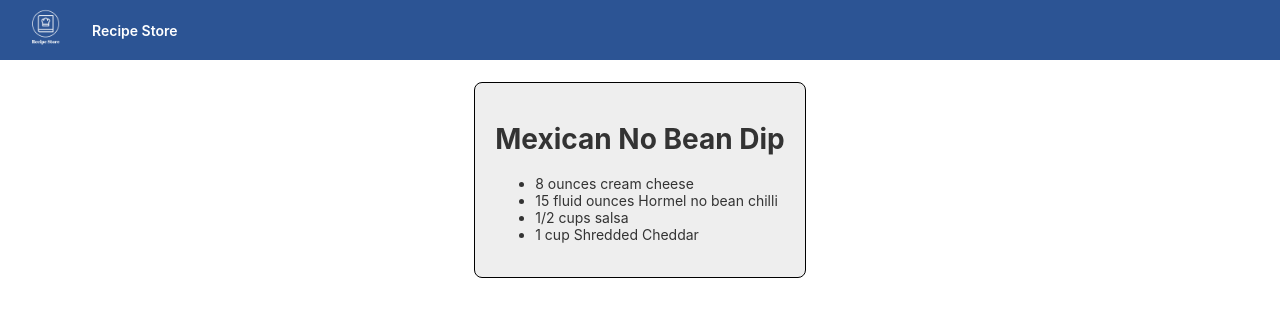
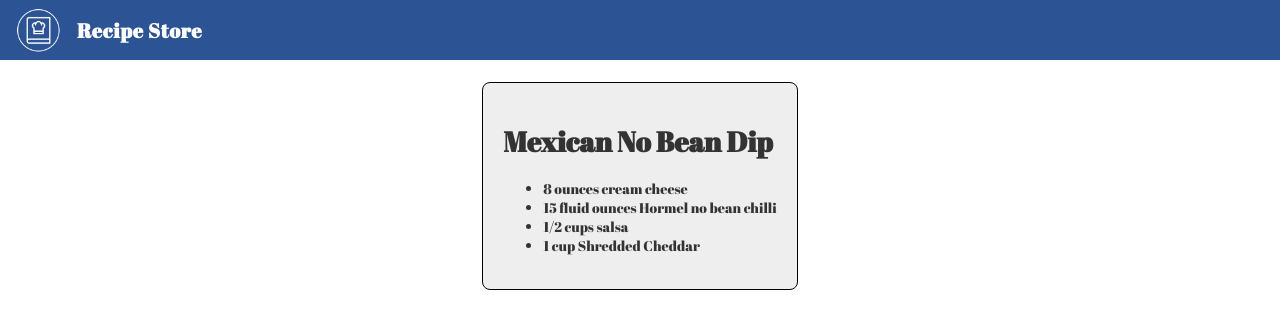
Before and after one commit to theheuman/RecipeStore, an Angular app: page / in a window 1280 px wide. Shown: the top 328 px of the page. Built offline with nearby package versions, Linux system fonts and the light colour scheme.

Commit message:
add custom font, crop white logo

```diff
--- a/src/app/app.component.html
+++ b/src/app/app.component.html
@@ -9,7 +9,7 @@
 
 <style>
   :host {
-    font-family: -apple-system, BlinkMacSystemFont, "Segoe UI", Roboto, Helvetica, Arial, sans-serif, "Apple Color Emoji", "Segoe UI Emoji", "Segoe UI Symbol";
+    font-family: "Abril Fatface",serif;
     font-size: 14px;
     color: #333;
     box-sizing: border-box;
@@ -272,6 +272,11 @@
     width: 1920px;
   }
 
+  .title {
+    font-size: 20px;
+    letter-spacing: .7px;
+  }
+
   /* Responsive Styles */
   @media screen and (max-width: 767px) {
     .card-container > *:not(.circle-link) ,
@@ -305,11 +310,11 @@
 <!-- Toolbar -->
 <div class="toolbar" role="banner">
   <img
-    width="60"
+    width="45"
     alt="JH Logo"
     src="assets/images/logo-white.png"
   />
-  <span>Recipe Store</span>
+  <span class="title">Recipe Store</span>
 </div>
 
 <div class="content">
--- a/src/styles.scss
+++ b/src/styles.scss
@@ -1 +1,5 @@
 /* You can add global styles to this file, and also import other style files */
+@font-face {
+  font-family: "Abril Fatface";
+  src: local("Oxygen"), url(./assets/fonts/Abril_Fatface/AbrilFatface-Regular.ttf) format("truetype");
+}
```
Also changed, not shown: src/assets/fonts/Abril_Fatface/AbrilFatface-Regular.ttf (added), src/assets/fonts/Abril_Fatface/OFL.txt (added), src/assets/images/logo-white.png.
